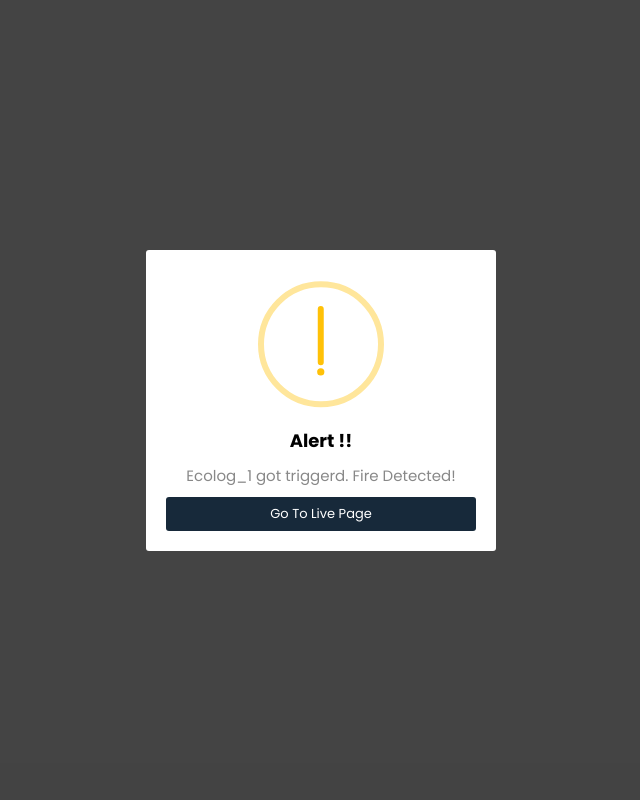
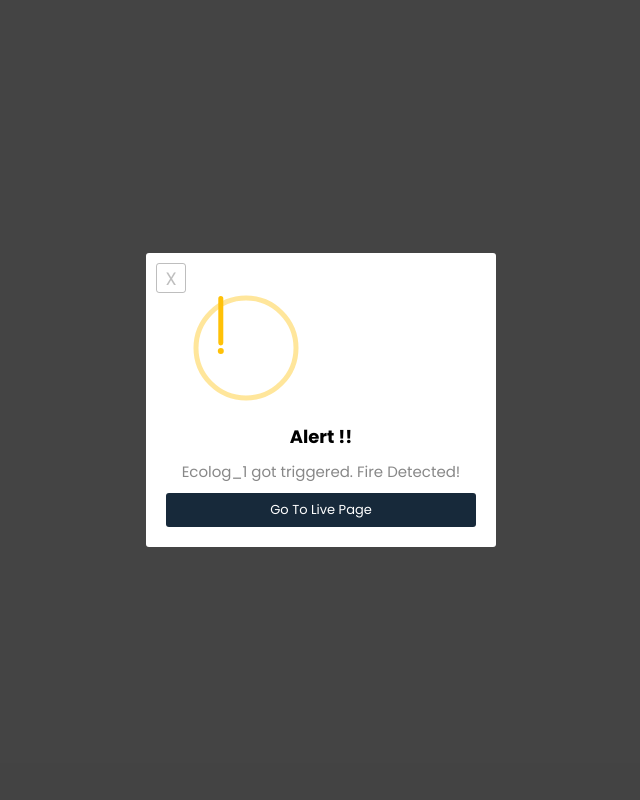
Before and after one commit to st0rm47/Project-Ecolog, a Flask app: template Project/templates/trigger-page.html in a window 1280 px wide. Shown: the whole page, without its empty margins (319-959 px from the left). Run offline with Flask 3, Linux system fonts and the light colour scheme; the template is opened without the code that fills it, so the values that code supplies are empty.

Commit message:
Completed

```diff
--- a/Project/main.py
+++ b/Project/main.py
@@ -71,6 +71,9 @@ def trigger():
     # Render the HTML template and pass the path name of the image
     return render_template('trigger-page.html', image_path=blob_url)
 
+@app.route('/image', methods=['GET','POST'])
+def image():
+    return render_template('image.html')
 
 if __name__ == "__main__":
     app.run(debug=True, port=5000)
--- a/Project/static/js/trigger-page.js
+++ b/Project/static/js/trigger-page.js
@@ -1,137 +1,141 @@
-const Alert = function ({ icon = '', title = '', text = '', darkMode = false, showCancelButton = false, CancelButtonText = 'NO', ConfirmButtonText = 'Okay', dismissButton = true, input = false, inputPlaceholder = '' }) {
+// const Alert = function ({ icon = '', title = '', text = '', darkMode = false, showCancelButton = false, CancelButtonText = 'NO', ConfirmButtonText = 'Okay', dismissButton = true, input = false, inputPlaceholder = '' }) {
 
-    let modal = document.createElement('div');
-    modal.setAttribute('class', 'nova-modal');
-    document.body.append(modal);
-    let alert = document.createElement('div');
-    alert.setAttribute('class', 'nova-alert')
+//     let modal = document.createElement('div');
+//     modal.setAttribute('class', 'nova-modal');
+//     document.body.append(modal);
+//     let alert = document.createElement('div');
+//     alert.setAttribute('class', 'nova-alert')
 
-    modal.appendChild(alert);
-    var svg;
+//     modal.appendChild(alert);
+//     var svg;
 
-    if (darkMode == true) {
-        alert.classList.add('nova-dark-mode');
-    }
-icon = 'success';
-    svg = `<svg class="circular yellow-stroke">
-    <circle class="path" cx="75" cy="75" r="50" fill="none" stroke-width="5" stroke-miterlimit="10"/>
-</svg>
-<svg class="alert-sign yellow-stroke">
-    <g transform="matrix(1,0,0,1,-615.516,-257.346)">
-        <g transform="matrix(0.56541,-0.56541,0.56541,0.56541,93.7153,495.69)">
-            <path class="line" d="M634.087,300.805L673.361,261.53" fill="none"/>
-        </g>
-        <g transform="matrix(2.27612,-2.46519e-32,0,2.27612,-792.339,-404.147)">
-            <circle class="dot" cx="621.52" cy="316.126" r="1.318" />
-        </g>
-    </g>
-</svg>`;
-    var icon_template = ` <div class="nova-icon">
-       <div class="svg-box">
-         ${svg}
-       </div>
-   </div>`;
-    var title_and_text = `
-   <h3 class="nova-title">
-      ${title}
-   </h3>
-   <p class="nova-text">
-    ${text}
-   </p>
-   `;
+//     if (darkMode == true) {
+//         alert.classList.add('nova-dark-mode');
+//     }
+//     icon = 'success';
+//     svg = `<svg class="circular yellow-stroke">
+//     <circle class="path" cx="75" cy="75" r="50" fill="none" stroke-width="5" stroke-miterlimit="10"/>
+// </svg>
+// <svg class="alert-sign yellow-stroke">
+//     <g transform="matrix(1,0,0,1,-615.516,-257.346)">
+//         <g transform="matrix(0.56541,-0.56541,0.56541,0.56541,93.7153,495.69)">
+//             <path class="line" d="M634.087,300.805L673.361,261.53" fill="none"/>
+//         </g>
+//         <g transform="matrix(2.27612,-2.46519e-32,0,2.27612,-792.339,-404.147)">
+//             <circle class="dot" cx="621.52" cy="316.126" r="1.318" />
+//         </g>
+//     </g>
+// </svg>`;
+//     var icon_template = ` <div class="nova-icon">
+//        <div class="svg-box">
+//          ${svg}
+//        </div>
+//    </div>`;
+//     var title_and_text = `
+//    <h3 class="nova-title">
+//       ${title}
+//    </h3>
+//    <p class="nova-text">
+//     ${text}
+//    </p>
+//    `;
 
-    if (showCancelButton == true) {
-        var buttons =
-            `
-   <div class="nova-btns">
-   <a class="accept">
-      ${ConfirmButtonText}
-   </a>
-   <a class="reject">
-    ${CancelButtonText}
-   </a>
-   </div>
-   `;
-    } else {
-        var buttons =
-            `
-   <div class="nova-btns">
-   <a class="accept">
-    ${ConfirmButtonText}
-   </a>
-   </div>
-   `;
-    }
-    if (dismissButton == true) {
+//     if (showCancelButton == true) {
+//         var buttons =
+//             `
+//    <div class="nova-btns">
+//    <a class="accept">
+//       ${ConfirmButtonText}
+//    </a>
+//    <a class="reject">
+//     ${CancelButtonText}
+//    </a>
+//    </div>
+//    `;
+//     } else {
+//         var buttons =
+//             `
+//    <div class="nova-btns">
+//    <a class="accept">
+//     ${ConfirmButtonText}
+//    </a>
+//    </div>
+//    `;
+//     }
+//     if (dismissButton == true) {
 
-        var dismissButton = `<a class="dismissButton">
-   X
-   </a>`;
-    } else {
-        var dismissButton = `<a class="dismissButton hidden">
-   X
-   </a>`;
-    }
+//         var dismissButton = `<a class="dismissButton">
+//    X
+//    </a>`;
+//     } else {
+//         var dismissButton = `<a class="dismissButton hidden">
+//    X
+//    </a>`;
+//     }
 
 
-    if (input == true) {
-        var __input = `<input class="nova-input-alert" placeholder='${inputPlaceholder}'>`;
-    } else {
-        var __input = '';
-    }
+//     if (input == true) {
+//         var __input = `<input class="nova-input-alert" placeholder='${inputPlaceholder}'>`;
+//     } else {
+//         var __input = '';
+//     }
 
 
-    var $content = icon_template + title_and_text + __input + buttons + dismissButton;
+//     var $content = icon_template + title_and_text + __input + buttons + dismissButton;
 
 
-    alert.innerHTML = $content;
+//     alert.innerHTML = $content;
 
-    document.querySelector('.nova-alert .reject  , .nova-alert .accept').onclick = closeNova;
-    document.querySelector('.dismissButton').onclick = closeNova;
+//     document.querySelector('.nova-alert .reject  , .nova-alert .accept').onclick = closeNova;
+//     document.querySelector('.dismissButton').onclick = closeNova;
 
 
-    function closeNova() {
+//     function closeNova() {
 
-        alert.remove();
-        modal.remove();
+//         alert.remove();
+//         modal.remove();
 
-    }
+//     }
 
 
-    this.then = function (callback) {
+//     this.then = function (callback) {
 
 
-        document.querySelector('.nova-alert .accept').onclick = accept;
-
-        function accept() {
-            if (input == true) {
-                var inputValue = document.querySelector('.nova-input-alert');
-                var val = inputValue.value;
-                closeNova();
-                callback(e = true, val);
-            } else {
-                closeNova();
-                callback(e = true);
-            }
-            // Redirecting to specific path here:
-            window.location.href = '/templates/image.html';
-        }
+//         document.querySelector('.nova-alert .accept').onclick = accept();
 
 
-        document.querySelector('.nova-alert .reject').onclick = reject;
-        function reject() {
-            closeNova();
-            callback(e = false);
-        }
-    }
-}
+//         document.querySelector('.nova-alert .reject').onclick = reject;
+//         function reject() {
+//             closeNova();
+//             callback(e = false);
+//         }
+//     }
+// }
+
+// new Alert({
+//     title: 'Alert !!',
+//     text: 'Ecolog_1 got triggerd. Fire Detected!',
+//     icon: 'success',
+//     dismissButton: false,
+//     darkMode: false,
+//     ConfirmButtonText: 'Go To Live Page',
+
+// });
+// function accept() {
+//     // Redirecting to specific path here:
+//     window.location.href = '/templates/image.html';
+// }
 
 new Alert({
     title: 'Alert !!',
-    text: 'Ecolog_1 got triggerd. Fire Detected!',
+    text: 'Ecolog_1 got triggered. Fire Detected!',
     icon: 'success',
     dismissButton: false,
     darkMode: false,
     ConfirmButtonText: 'Go To Live Page',
+});
 
-});
+function accept() {
+    // Redirecting to specific path here:
+    window.location.href = '/image';
+}
--- a/Project/templates/trigger-page.html
+++ b/Project/templates/trigger-page.html
@@ -7,6 +7,36 @@
     <link rel="stylesheet" href="static/css/trigger-page.css">
 </head>
 <body>
+    <!-- Add the modal HTML code here -->
+    <div class="nova-modal">
+        <div class="nova-alert">
+            <div class="nova-icon">
+                <svg class="circular yellow-stroke">
+                    <circle class="path" cx="75" cy="75" r="50" fill="none" stroke-width="5" stroke-miterlimit="10"/>
+                </svg>
+                <svg class="alert-sign yellow-stroke">
+                    <g transform="matrix(1,0,0,1,-615.516,-257.346)">
+                        <g transform="matrix(0.56541,-0.56541,0.56541,0.56541,93.7153,495.69)">
+                            <path class="line" d="M634.087,300.805L673.361,261.53" fill="none"/>
+                        </g>
+                        <g transform="matrix(2.27612,-2.46519e-32,0,2.27612,-792.339,-404.147)">
+                            <circle class="dot" cx="621.52" cy="316.126" r="1.318" />
+                        </g>
+                    </g>
+                </svg>
+            </div>
+
+            <h3 class="nova-title">Alert !!</h3>
+            <p class="nova-text">Ecolog_1 got triggered. Fire Detected!</p>
+            <div class="nova-btns">
+
+                <a class="accept" onclick="accept()">Go To Live Page</a>
+            </div>
+            <a class="dismissButton">X</a>
+        </div>
+    </div>
+
+    <!-- Include your JavaScript file -->
     <script src="static/js/trigger-page.js"></script>
 </body>
 </html>
```
